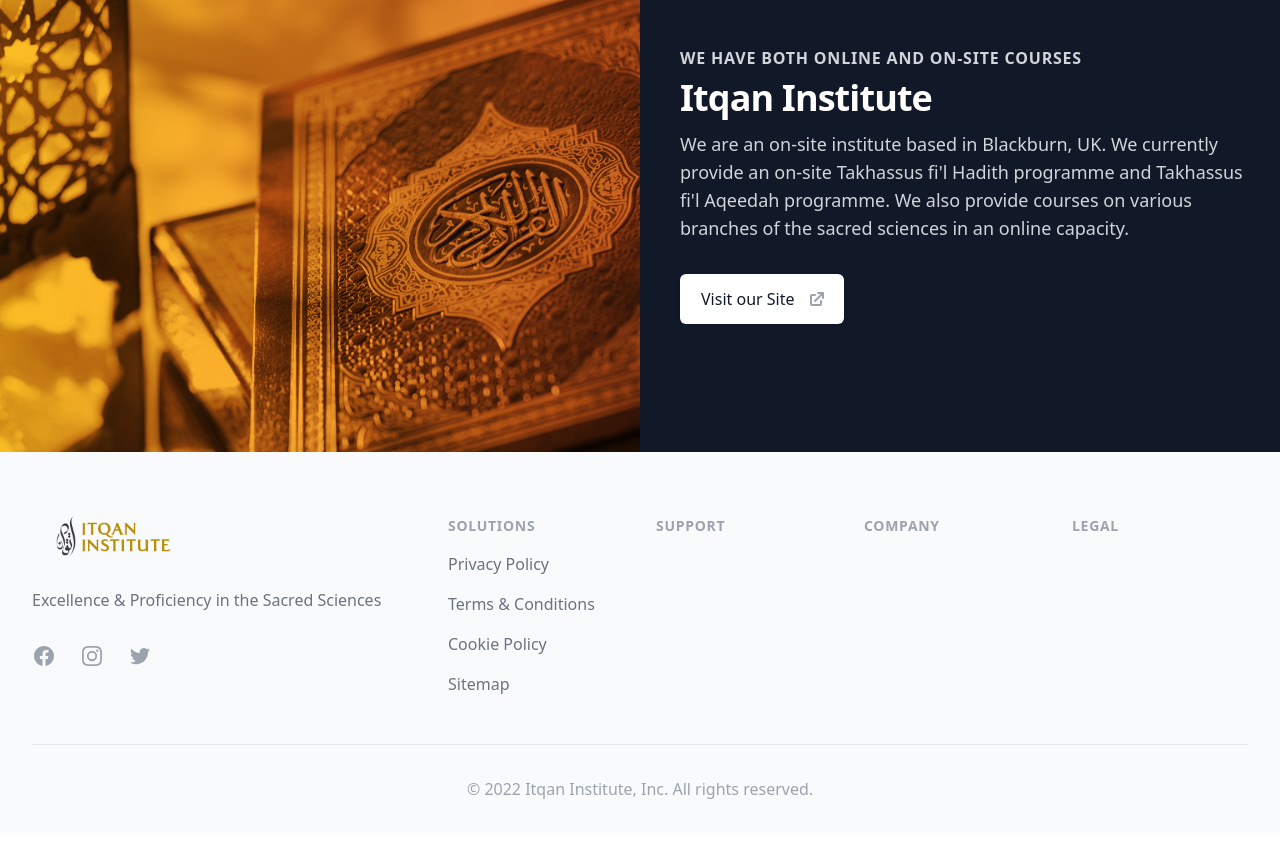
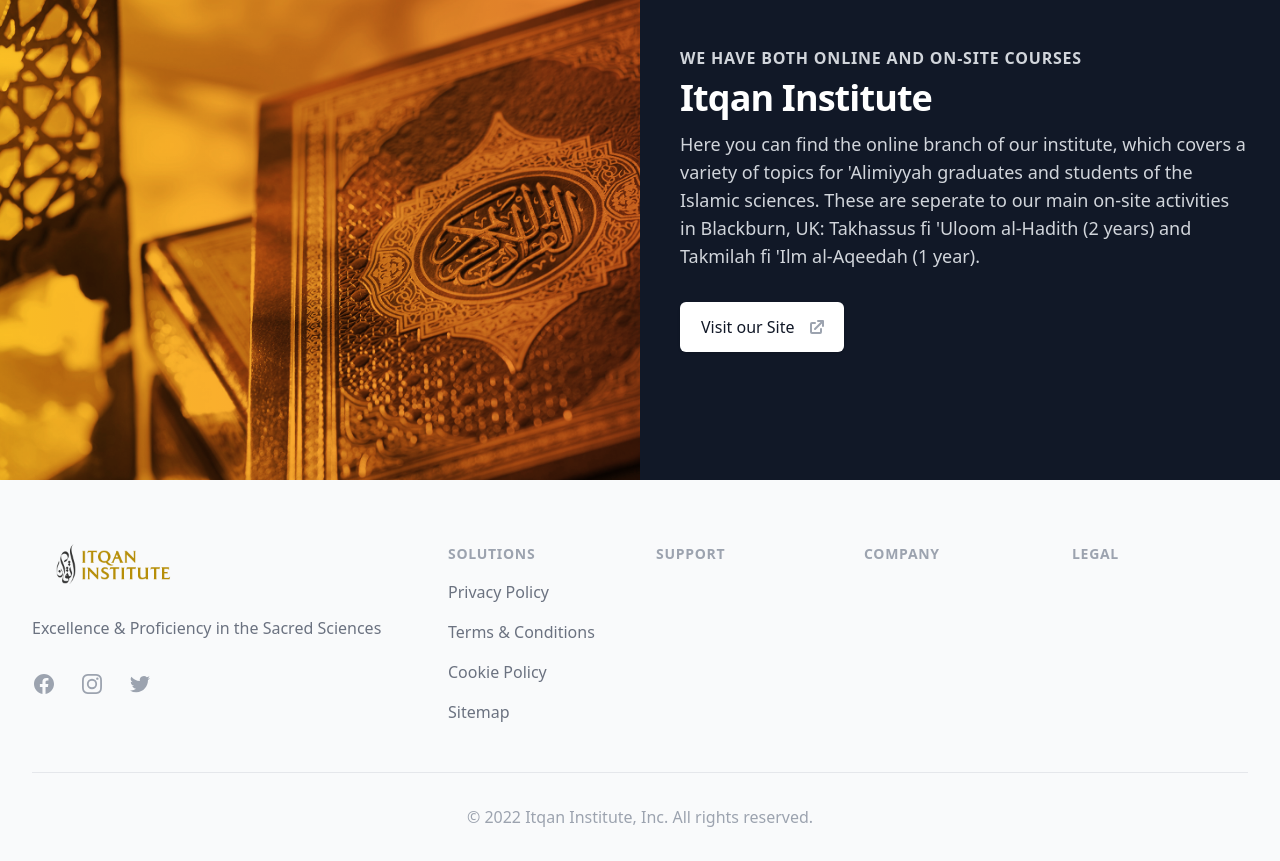
Before and after one commit to OWAIS14325/fatwa, a Vue app: page / in a window 1280 px wide. Shown: the part 2780-3641 px from the top of the page. Before the commit the page ends 3613 px from the top, so only its background shows below. Built offline with nearby package versions, Linux system fonts and the light colour scheme.

Commit message:
fixed image height

```diff
--- a/src/views/HomePage.vue
+++ b/src/views/HomePage.vue
@@ -198,7 +198,8 @@
                 Itqan Institute
               </p>
               <p class="mt-3 text-lg text-gray-300">
-                We are an on-site institute based in Blackburn, UK. We currently provide an on-site Takhassus fi'l Hadith programme and Takhassus fi'l Aqeedah programme. We also provide courses on various branches of the sacred sciences in an online capacity.
+               Here you can find the online branch of our institute, which covers a variety of topics for 'Alimiyyah graduates and students of the Islamic sciences.
+These are seperate to our main on-site activities in Blackburn, UK: Takhassus fi 'Uloom al-Hadith (2 years) and Takmilah fi 'Ilm al-Aqeedah (1 year).
               </p>
               <div class="mt-8">
                 <div class="inline-flex rounded-md shadow">
```
